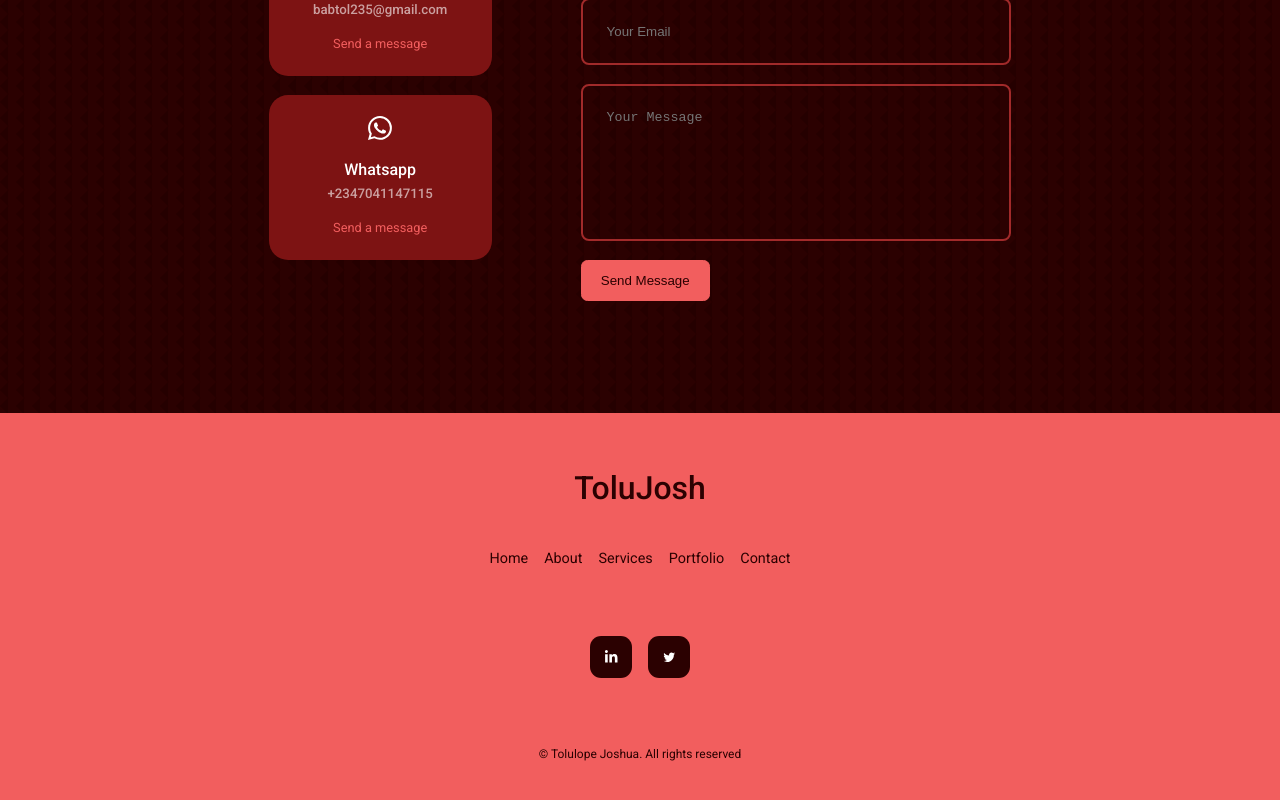
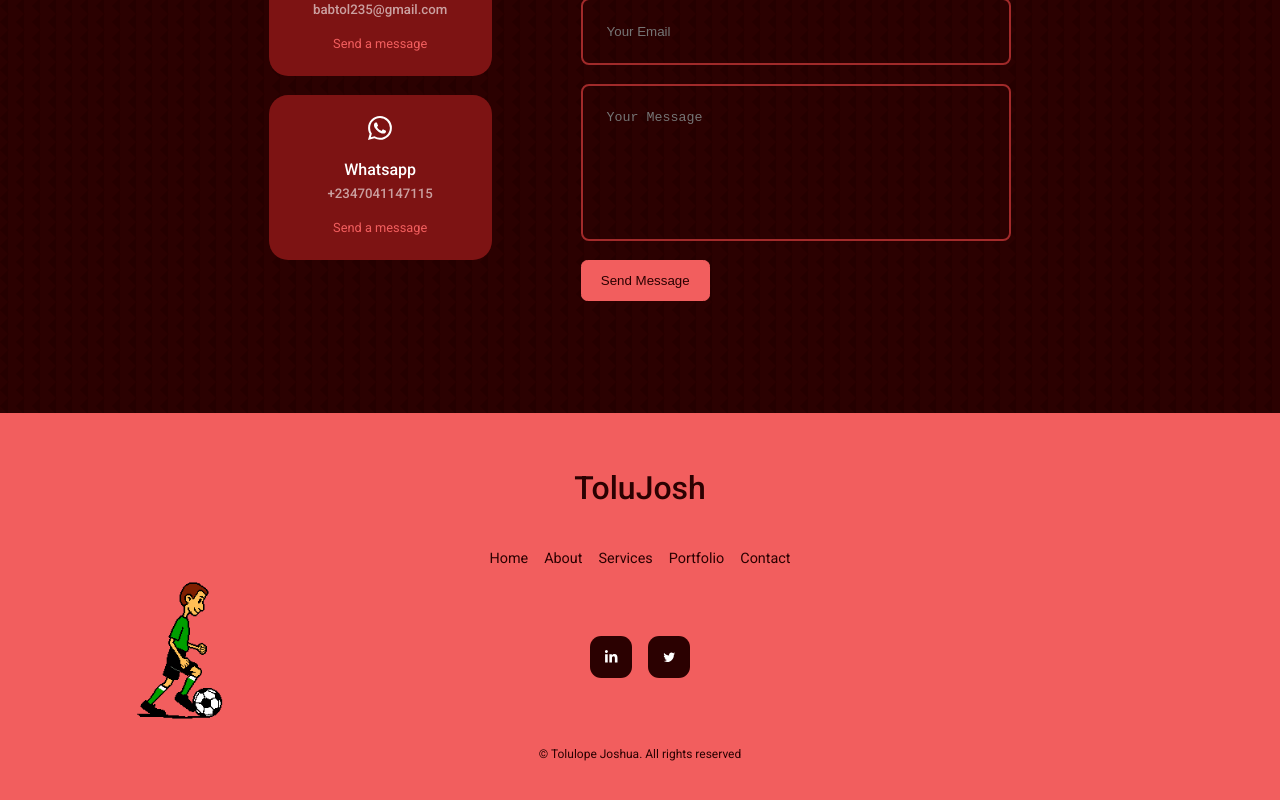
Before and after one commit to TolulopeJoshua/tolulopejoshua.github.io, a React (Create React App) app: page / in a window 1280 px wide. Shown: the part 4274-5074 px from the top of the page. Built offline with nearby package versions, Linux system fonts and the light colour scheme.

Commit message:
anime ftr

```diff
--- a/src/components/footer/Footer.jsx
+++ b/src/components/footer/Footer.jsx
@@ -2,6 +2,7 @@ import React from 'react'
 import './footer.css'
 import {FaLinkedinIn} from 'react-icons/fa'
 import {AiOutlineTwitter} from 'react-icons/ai'
+import baller from '../../assets/baller.gif'
 
 const Footer = () => {
   return (
@@ -25,6 +26,9 @@ const Footer = () => {
       <div className="footer__copyright">
         <small>&copy; Tolulope Joshua. All rights reserved</small>
       </div>
+      <div className="baller">
+        <img src={baller} alt="baller" />
+      </div>
     </footer>
   )
 }
--- a/src/components/footer/footer.css
+++ b/src/components/footer/footer.css
@@ -4,6 +4,7 @@ footer {
     text-align: center;
     font-size: 0.9rem;
     margin-top: 7rem;
+    position: relative;
 }
 
 footer a {
@@ -52,6 +53,14 @@ footer a {
     color: var(--color-bg);
 }
 
+.baller {
+    position: absolute;
+    left: 10%;
+    top: 50%;
+    transform: translateY(-50%);
+    width: 10%;
+}
+
 @media screen and (max-width: 600px) {
     .permalinks {
         flex-direction: column;
--- a/src/index.js
+++ b/src/index.js
@@ -3,7 +3,7 @@ import App from './App'
 import './index.css'
 import Aos from 'aos'
 import 'aos/dist/aos.css'
-Aos.init({offset: 300, duration: 600});
+Aos.init({offset: 100, duration: 600});
 
 const root = ReactDom.createRoot(document.querySelector('#root'))
 root.render(<App/>)
```
Also changed, not shown: src/assets/baller.gif (added), 12 other files (tests, documents, lock files or other folders).
